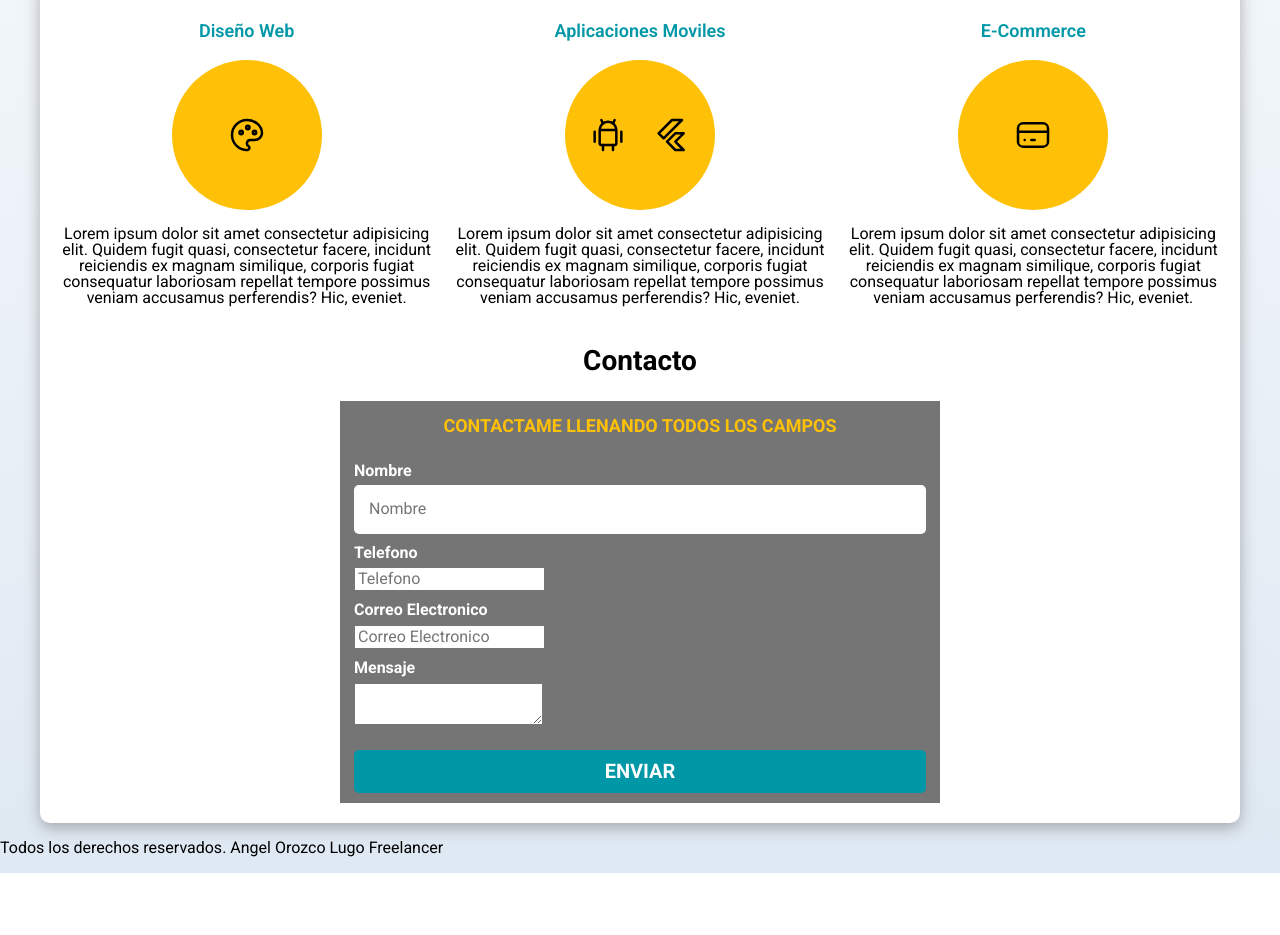
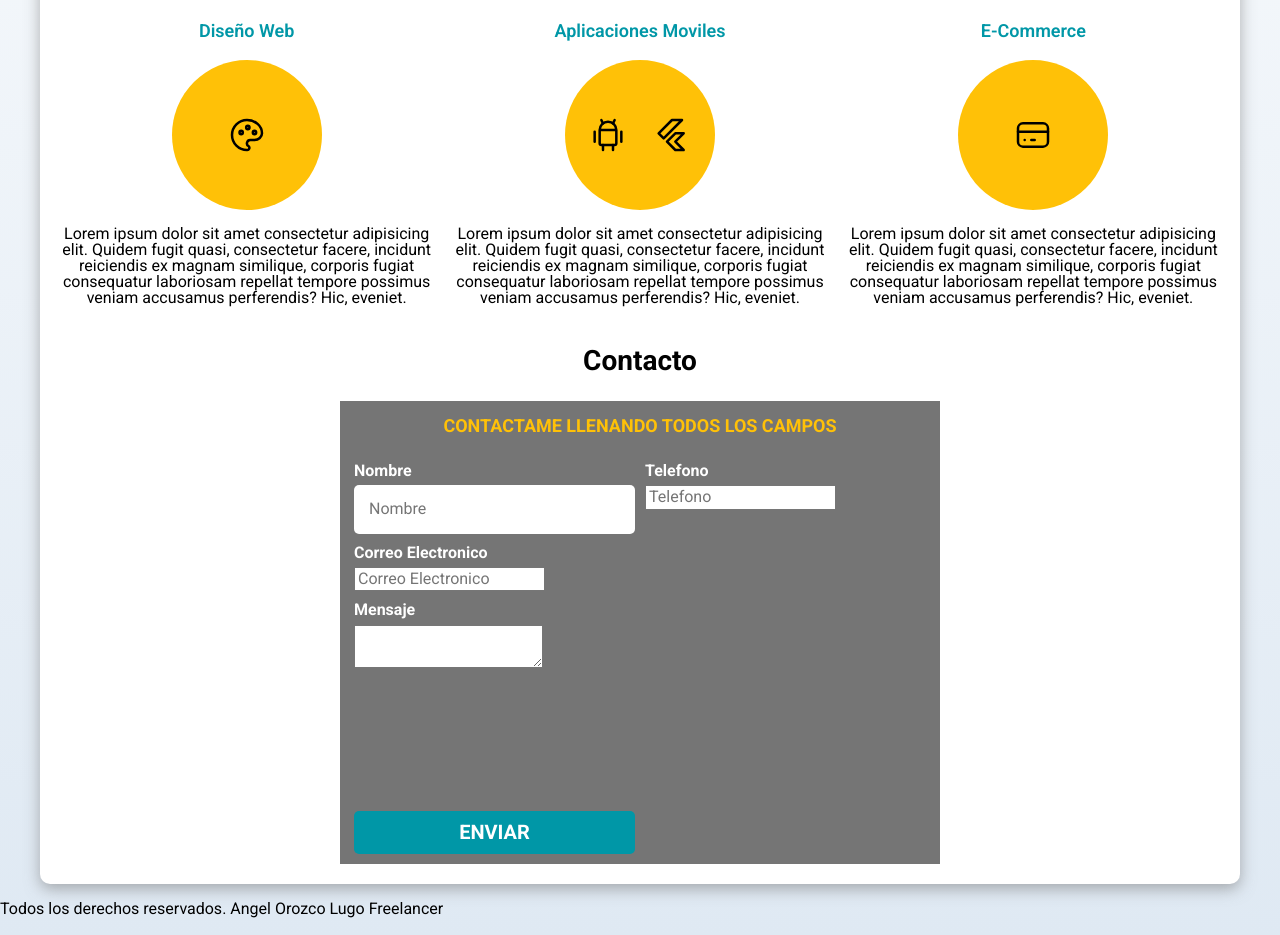
Before and after one commit to Angel-Alfonso-OL/Html-SitioFreelancer, a plain HTML site: page index.html in a window 1280 px wide. Shown: the part 653-1588 px from the top of the page. Before the commit the page ends 1526 px from the top, so only its background shows below. Drawn offline with Linux system fonts and the light colour scheme.

Commit message:
Agregando grid a los input.

```diff
--- a/css/style.css
+++ b/css/style.css
@@ -46,21 +46,21 @@ h3 {
     font-size: 2rem;
 }
 
-.w-100{
+.w-100 {
     width: 100%;
 }
 
-@media(min-with: 768px){
-    .w-100{
+@media(min-with: 768px) {
+    .w-100 {
         width: auto;
     }
 }
 
-.flex{
+.flex {
     display: flex
 }
 
-.alinear-derecha{
+.alinear-derecha {
     justify-content: flex-end;
 }
 
@@ -79,7 +79,7 @@ h3 {
     border: none;
 }
 
-.boton:hover{
+.boton:hover {
     cursor: pointer;
 }
 
@@ -221,7 +221,22 @@ h3 {
 }
 
 
-.contenedor-campos {}
+
+
+@media (min-width: 768px) {
+    .contenedor-campos {
+        display: grid;
+        grid-template-columns: repeat(2,1fr);
+        column-gap: 1rem;
+        grid-template-rows: auto auto 20rem;
+    }
+
+    .campo:nth-child(3),
+    .campo:nth-child(4){
+        grid-column: 1 / 3;
+    }
+
+}
 
 .campo {
     margin-bottom: 1rem;
@@ -241,6 +256,6 @@ h3 {
     border-radius: .5rem;
 }
 
-.enviar .boton{
+.enviar .boton {
     width: 100%;
 }
```
